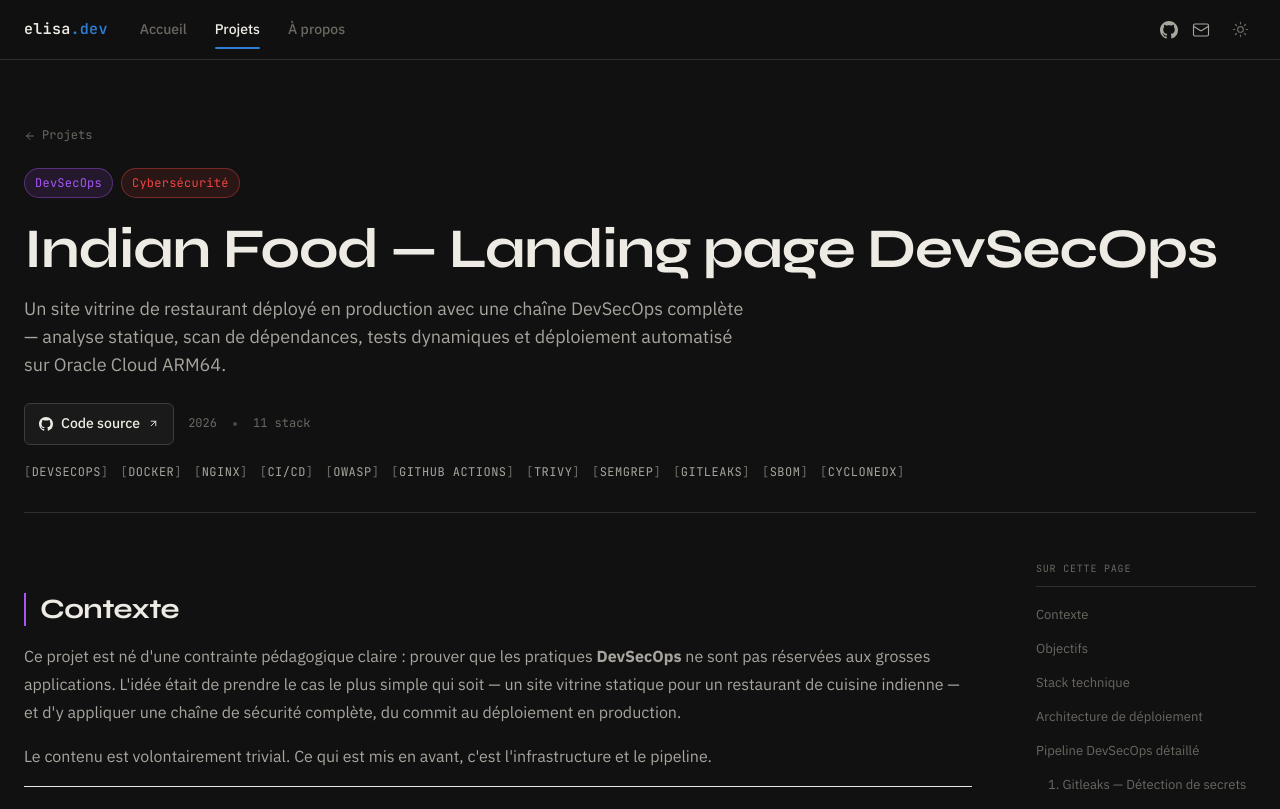
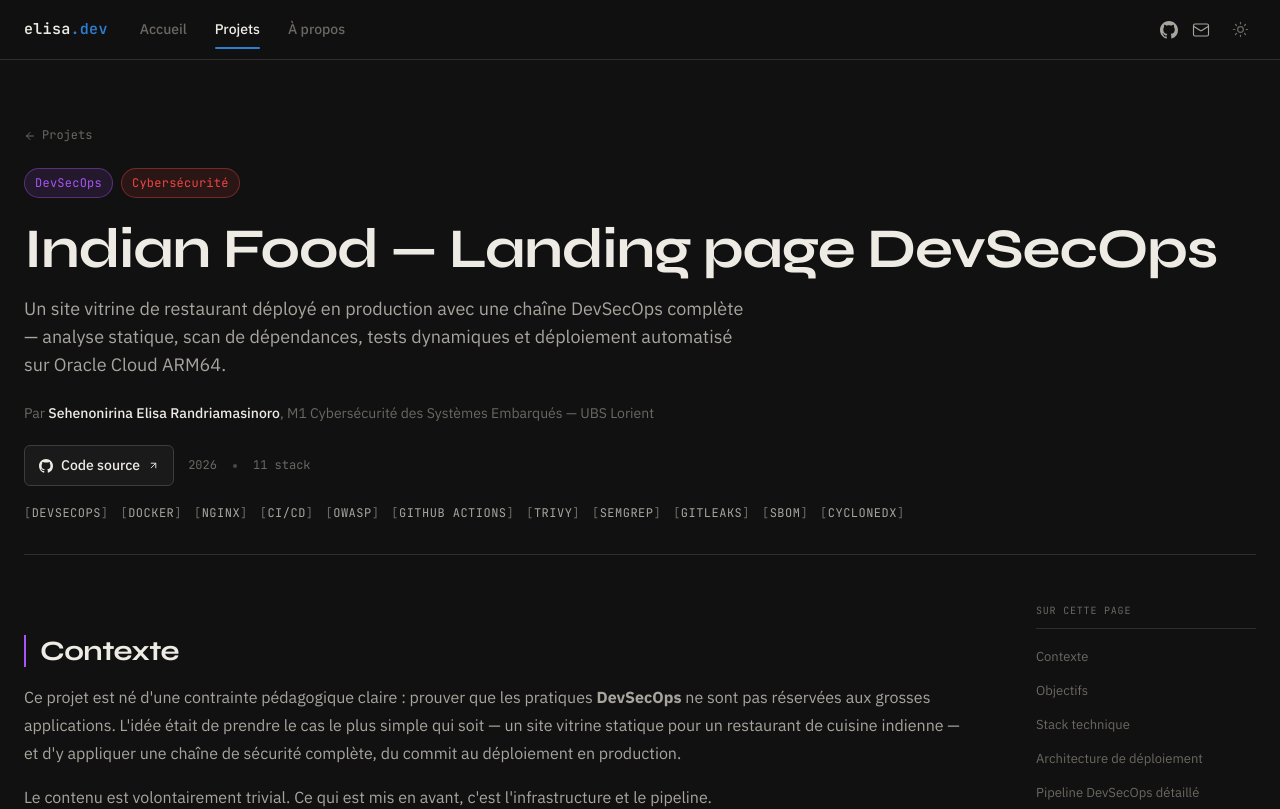
Before and after one commit to randriamasinoro/portfolio, a Next.js app: page /projects/devsecops-landing in a window 1280 px wide. Shown: the top 809 px of the page. Built offline with nearby package versions, Linux system fonts and the light colour scheme.

Commit message:
feat: maillage interne (projets similaires), signature auteur E-E-A-T, fix schema UBS

```diff
--- a/app/projects/[id]/page.tsx
+++ b/app/projects/[id]/page.tsx
@@ -1,7 +1,7 @@
 import type { Metadata } from "next";
 import { notFound } from "next/navigation";
 import Link from "next/link";
-import { readProject, readProjects } from "@/lib/projects";
+import { readProject, readProjects, getRelatedProjects } from "@/lib/projects";
 import { extractToc } from "@/lib/toc";
 import { DOMAIN_CONFIG } from "@/types/project";
 import DomainBadge from "@/components/DomainBadge";
@@ -9,6 +9,7 @@ import TechTag from "@/components/TechTag";
 import TableOfContents from "@/components/TableOfContents";
 import MDXContent from "@/components/MDXContent";
 import ProjectJsonLd from "@/components/ProjectJsonLd";
+import ProjectCard from "@/components/ProjectCard";
 
 interface Props {
   params: Promise<{ id: string }>;
@@ -50,6 +51,7 @@ export default async function ProjectDetailPage({ params }: Props) {
   const toc = extractToc(content);
   const primaryDomain = project.domains[0];
   const domainColor = DOMAIN_CONFIG[primaryDomain]?.color ?? "#2D7DD2";
+  const related = getRelatedProjects(id);
 
   return (
     <div className="max-w-layout mx-auto px-6 py-16">
@@ -85,6 +87,18 @@ export default async function ProjectDetailPage({ params }: Props) {
 
         <p className="font-body text-[18px] leading-[1.55] text-fg-2 max-w-[720px] mb-6">
           {project.description}
+        </p>
+
+        {/* Signature auteur — E-E-A-T + maillage interne vers /about */}
+        <p className="font-body text-sm text-fg-muted mb-5">
+          Par{" "}
+          <Link
+            href="/about"
+            className="text-fg font-medium hover:text-accent transition-colors duration-200"
+          >
+            Sehenonirina Elisa Randriamasinoro
+          </Link>
+          , M1 Cybersécurité des Systèmes Embarqués — UBS Lorient
         </p>
 
         <div className="flex gap-[14px] flex-wrap items-center mb-5">
@@ -126,6 +140,31 @@ export default async function ProjectDetailPage({ params }: Props) {
 
         <TableOfContents items={toc} />
       </div>
+
+      {/* Projets similaires — maillage interne + clusters thématiques */}
+      {related.length > 0 && (
+        <section className="mt-20 pt-10 border-t border-border">
+          <div className="flex justify-between items-baseline mb-8">
+            <h2
+              className="font-display font-bold text-fg m-0"
+              style={{ fontSize: "clamp(1.5rem, 3vw, 2rem)", letterSpacing: "-0.02em" }}
+            >
+              Projets similaires
+            </h2>
+            <Link
+              href="/projects"
+              className="font-mono text-xs text-accent no-underline hover:text-accent-strong transition-colors duration-200"
+            >
+              Tous les projets
+            </Link>
+          </div>
+          <div className="grid grid-cols-1 md:grid-cols-2 lg:grid-cols-3 gap-4">
+            {related.map((p, i) => (
+              <ProjectCard key={p.id} project={p} index={i} />
+            ))}
+          </div>
+        </section>
+      )}
     </div>
   );
 }
--- a/components/JsonLd.tsx
+++ b/components/JsonLd.tsx
@@ -13,11 +13,6 @@ const personSchema = {
       "@type": "CollegeOrUniversity",
       name: "Université Bretagne Sud (UBS)",
       url: "https://www.univ-ubs.fr/",
-      address: {
-        "@type": "PostalAddress",
-        addressLocality: "Lorient",
-        addressCountry: "FR",
-      },
     },
   ],
   knowsAbout: [
--- a/lib/projects.ts
+++ b/lib/projects.ts
@@ -21,6 +21,25 @@ export function readProjects(): Project[] {
     .sort((a, b) => b.date.localeCompare(a.date));
 }
 
+// Projets partageant au moins un domaine avec le projet courant.
+// Sert au maillage interne et aux clusters thématiques (SEO).
+export function getRelatedProjects(id: string, limit = 3): Project[] {
+  const all = readProjects();
+  const current = all.find((p) => p.id === id);
+  if (!current) return [];
+
+  return all
+    .filter((p) => p.id !== id)
+    .map((p) => ({
+      project: p,
+      shared: p.domains.filter((d) => current.domains.includes(d)).length,
+    }))
+    .filter((x) => x.shared > 0)
+    .sort((a, b) => b.shared - a.shared || b.project.date.localeCompare(a.project.date))
+    .slice(0, limit)
+    .map((x) => x.project);
+}
+
 export function readProject(
   id: string
 ): { frontmatter: Project; content: string } | null {
```
Also changed, not shown: 1 other file (tests, documents, lock files or other folders).
